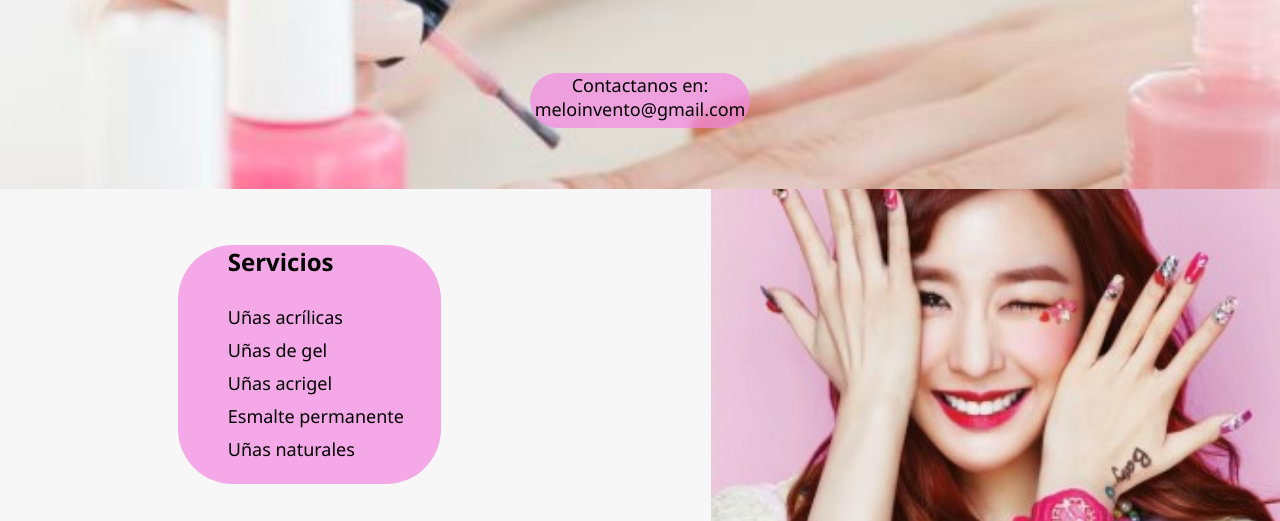
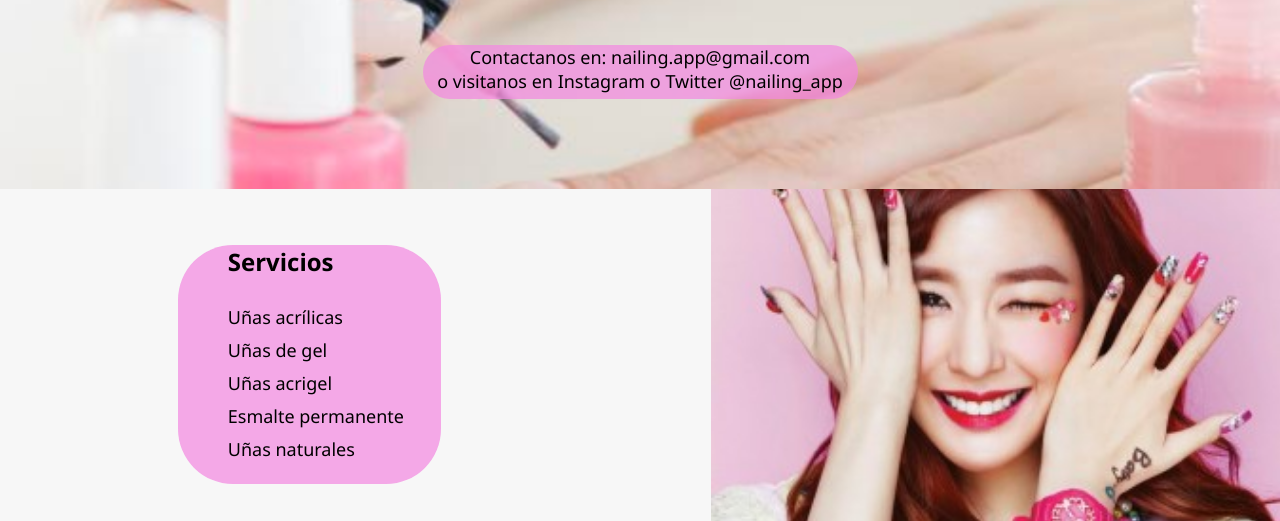
Before and after one commit to nailingapp/nailingapp.github.io, a plain HTML site: page index.html in a window 1280 px wide. Shown: the part 418-939 px from the top of the page. Drawn offline with Linux system fonts and the light colour scheme.

Commit message:
Datos de contacto
Se han añadido los datos de contacto

```diff
--- a/index.html
+++ b/index.html
@@ -23,7 +23,7 @@
             </div>
             <div class="third-image">
                 <div id="text-thirddiv">
-                    <a>Contactanos en: meloinvento@gmail.com</a>
+                    <a>Contactanos en: nailing.app@gmail.com<br> o visitanos en Instagram o Twitter @nailing_app</a>
                 </div>
             </div>
             <div class="fourth-image">
--- a/style.css
+++ b/style.css
@@ -97,13 +97,13 @@ body {
 
   #text-thirddiv{
     margin: auto;
-    top:40%;
+    top: 25%;
     position: relative;
     color: black;
     font-family: 'Segoe UI', Tahoma, Geneva, Verdana, sans-serif;
     background: #f38ae1b8;
-    height: 45px;
-    width: 220px;
+    height: 44px;
+    width: 435px;
     text-align: center;
     border-radius: 55px;
     padding-bottom: 10px;
```
